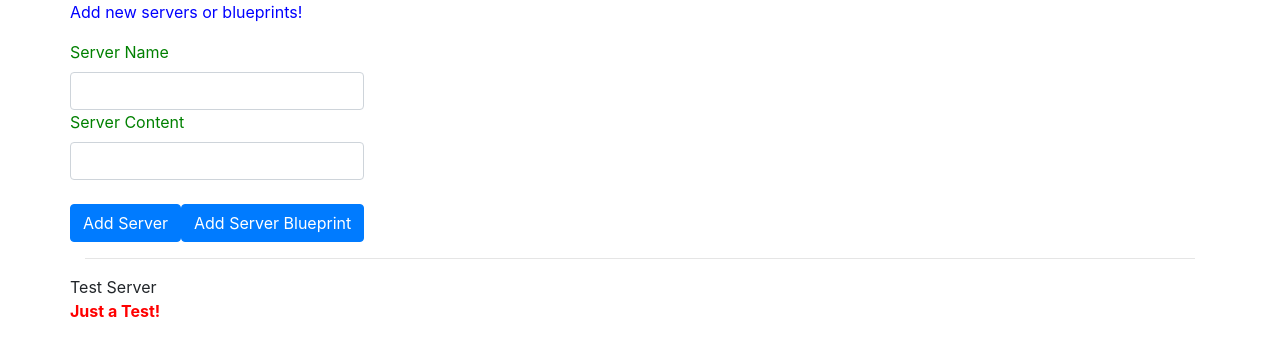
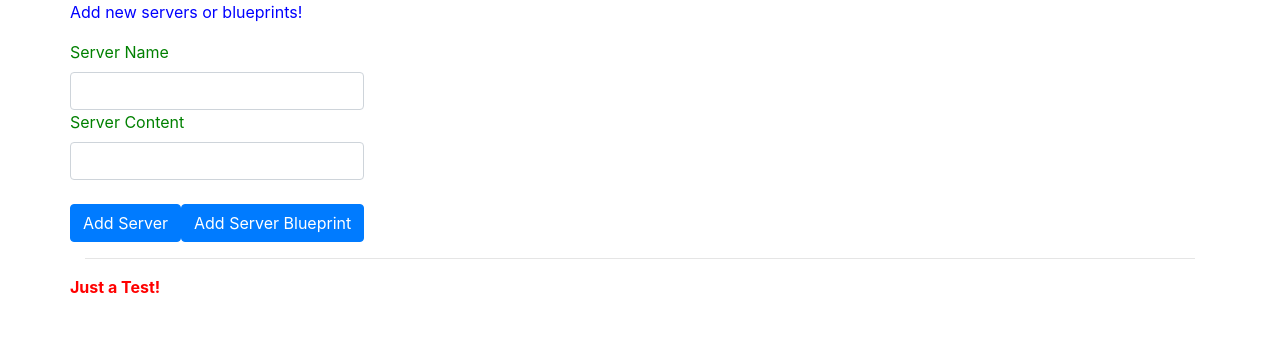
Before and after one commit to 7amitdas/angular-practice, an Angular app in the folder my-first-app/: page / in a window 1280 px wide. Shown: the top 356 px of the page. Built offline with nearby package versions, Linux system fonts and the light colour scheme.

Commit message:
Life Cycle Hooks Functions

```diff
--- a/my-first-app/src/app/server-element/server-element.component.html
+++ b/my-first-app/src/app/server-element/server-element.component.html
@@ -1,5 +1,6 @@
 <div class="panel panel-default">
-  <div class="panel-heading">{{ element.name }}</div>
+  <!-- <div class="panel-heading">{{ element.name }}</div> -->
+  <div class="panel-heading" #heading>{{ name }}</div>
   <div class="panel-body">
       <ng-content></ng-content>
   </div>
```
